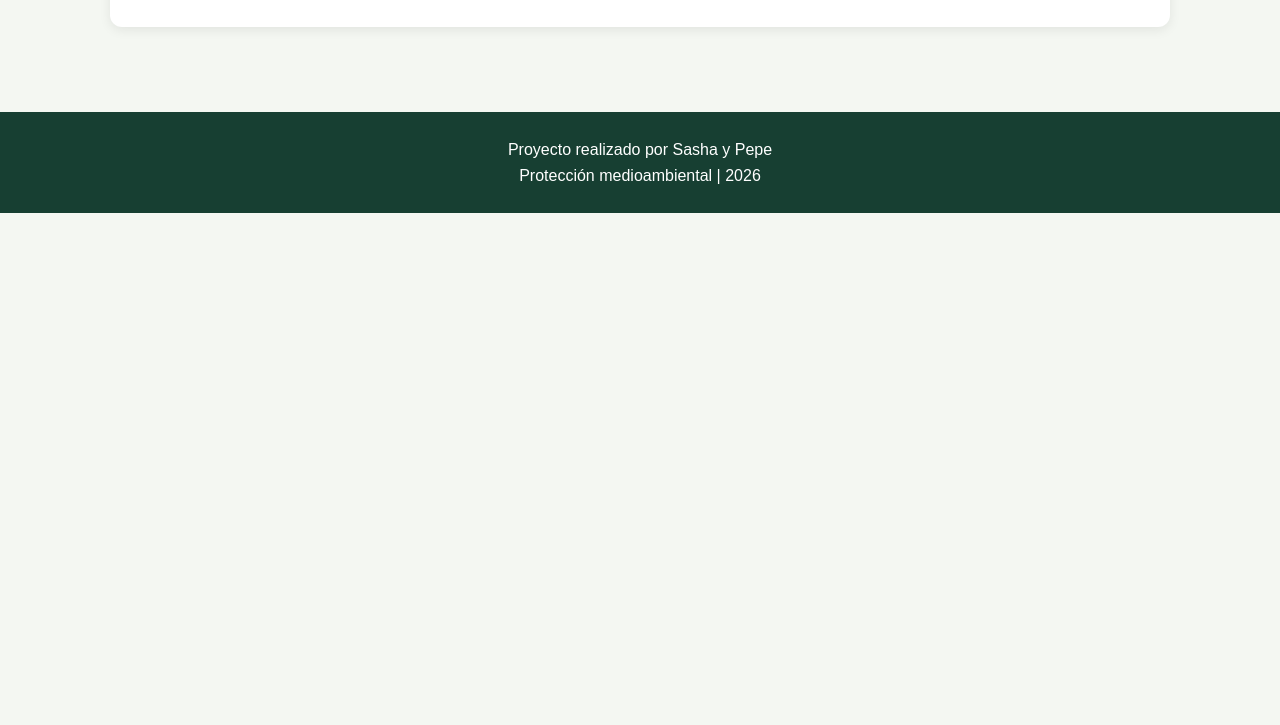
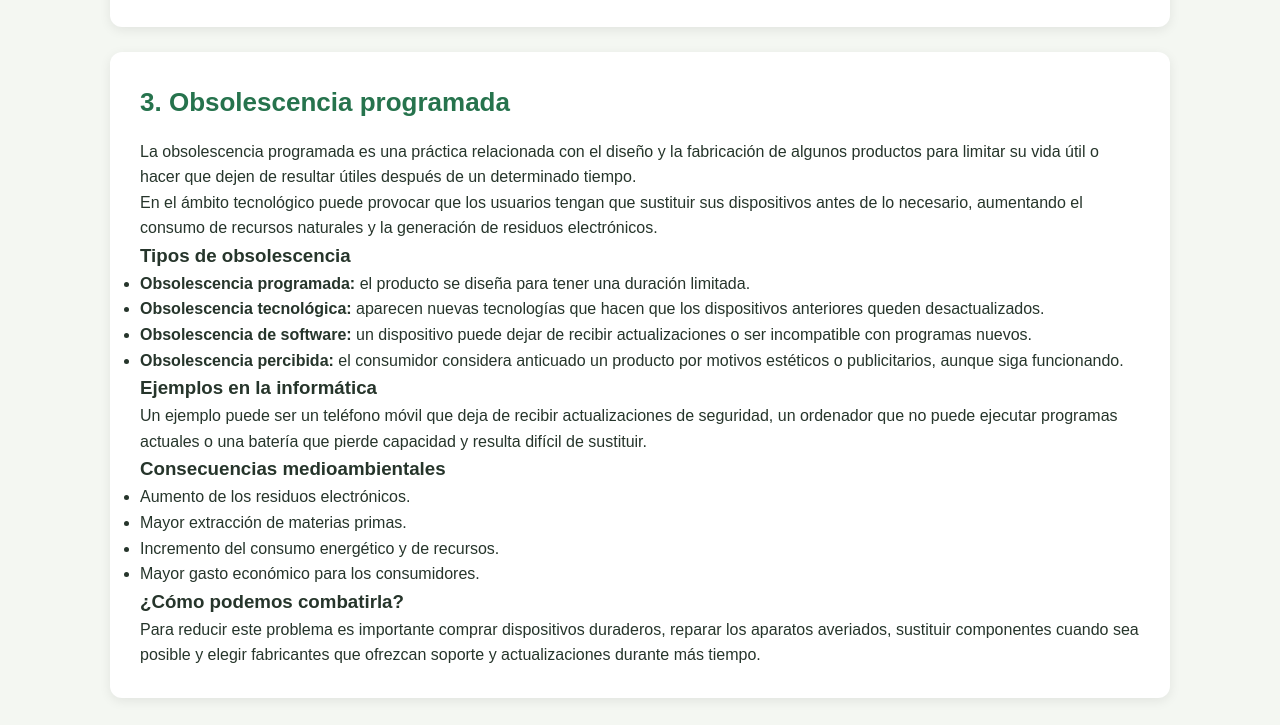
Before and after one commit to sashagarchi13-ux/informatica-ambiental, a plain HTML site: page index.html in a window 1280 px wide. Shown: the part 2855-3580 px from the top of the page. Before the commit the page ends 3068 px from the top, so only its background shows below. Drawn offline with Linux system fonts and the light colour scheme.

Commit message:
Añadir apartado sobre obsolescencia programada

```diff
--- a/index.html
+++ b/index.html
@@ -171,6 +171,78 @@
 
         </section>
 
+        <section id="obsolescencia">
+
+            <h2>3. Obsolescencia programada</h2>
+
+            <p>
+                La obsolescencia programada es una práctica relacionada
+                con el diseño y la fabricación de algunos productos
+                para limitar su vida útil o hacer que dejen de resultar
+                útiles después de un determinado tiempo.
+            </p>
+
+            <p>
+                En el ámbito tecnológico puede provocar que los usuarios
+                tengan que sustituir sus dispositivos antes de lo necesario,
+                aumentando el consumo de recursos naturales y la generación
+                de residuos electrónicos.
+            </p>
+
+            <h3>Tipos de obsolescencia</h3>
+
+            <ul>
+                <li>
+                    <strong>Obsolescencia programada:</strong>
+                    el producto se diseña para tener una duración limitada.
+                </li>
+                <li>
+                    <strong>Obsolescencia tecnológica:</strong>
+                    aparecen nuevas tecnologías que hacen que los dispositivos
+                    anteriores queden desactualizados.
+                </li>
+                <li>
+                    <strong>Obsolescencia de software:</strong>
+                    un dispositivo puede dejar de recibir actualizaciones
+                    o ser incompatible con programas nuevos.
+                </li>
+                <li>
+                    <strong>Obsolescencia percibida:</strong>
+                    el consumidor considera anticuado un producto por
+                    motivos estéticos o publicitarios, aunque siga funcionando.
+                </li>
+            </ul>
+
+            <h3>Ejemplos en la informática</h3>
+
+            <p>
+                Un ejemplo puede ser un teléfono móvil que deja de recibir
+                actualizaciones de seguridad, un ordenador que no puede
+                ejecutar programas actuales o una batería que pierde
+                capacidad y resulta difícil de sustituir.
+            </p>
+
+            <h3>Consecuencias medioambientales</h3>
+
+            <ul>
+                <li>Aumento de los residuos electrónicos.</li>
+                <li>Mayor extracción de materias primas.</li>
+                <li>Incremento del consumo energético y de recursos.</li>
+                <li>Mayor gasto económico para los consumidores.</li>
+            </ul>
+
+            <h3>¿Cómo podemos combatirla?</h3>
+
+            <p>
+                Para reducir este problema es importante comprar
+                dispositivos duraderos, reparar los aparatos averiados,
+                sustituir componentes cuando sea posible y elegir
+                fabricantes que ofrezcan soporte y actualizaciones
+                durante más tiempo.
+            </p>
+
+        </section>
+
     </main>
 
     <footer id="autores">
```
